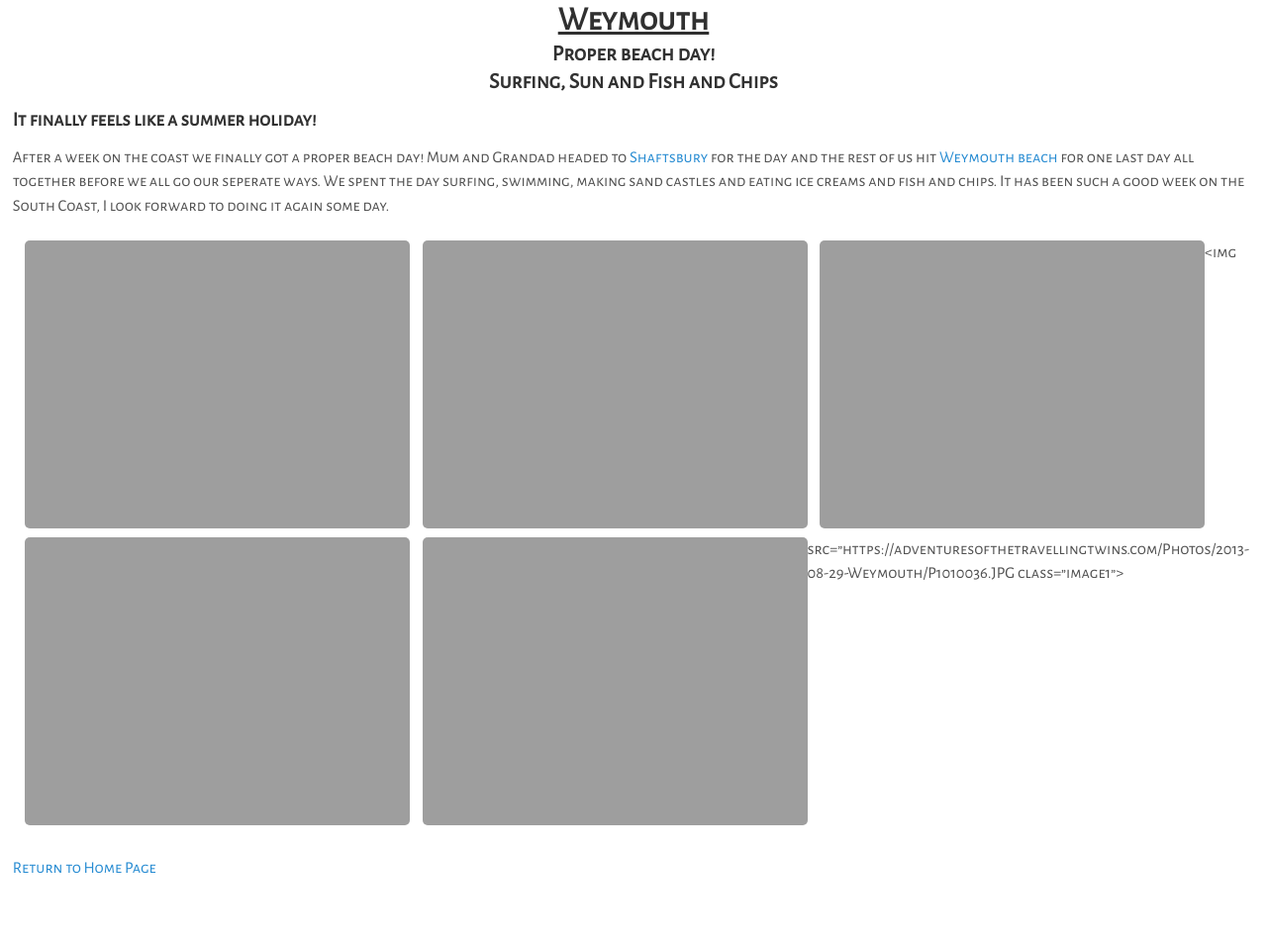
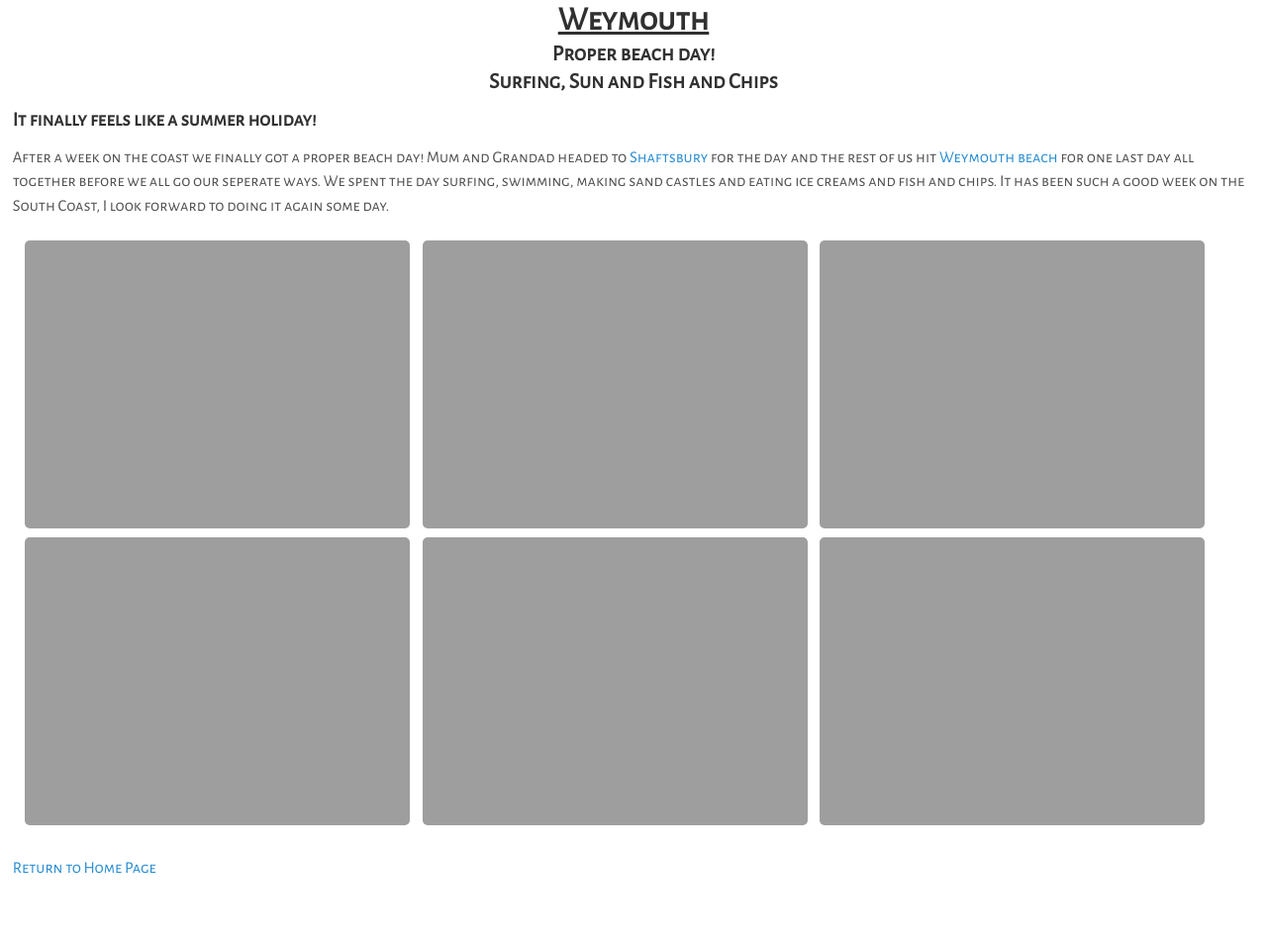
Before and after one commit to foopod/Travel-Website, a Jekyll site: the page built from _posts/2013-08-29-Weymouth.md, in a window 1280 px wide. Shown: the whole page at 99% size. Built offline with Jekyll 4.4.1, drawn with Linux system fonts in a browser that asks for light colours.

Commit message:
Update 2013-08-29-Weymouth.md

```diff
--- a/_posts/2013-08-29-Weymouth.md
+++ b/_posts/2013-08-29-Weymouth.md
@@ -22,6 +22,6 @@ It has been such a good week on the South Coast, I look forward to doing it agai
 <img src="https://adventuresofthetravellingtwins.com/Photos/2013-08-29-Weymouth/P1000992.JPG" class="image1">
 <img src="https://adventuresofthetravellingtwins.com/Photos/2013-08-29-Weymouth/P1010038.JPG" class="image1">
 <img src="https://adventuresofthetravellingtwins.com/Photos/2013-08-29-Weymouth/P1010039.JPG" class="image1">
-<img src="https://adventuresofthetravellingtwins.com/Photos/2013-08-29-Weymouth/P1010036.JPG class="image1">
+<img src="https://adventuresofthetravellingtwins.com/Photos/2013-08-29-Weymouth/P1010036.JPG" class="image1">
 
 <a href="https://adventuresofthetravellingtwins.com/">Return to Home Page</a>
```
